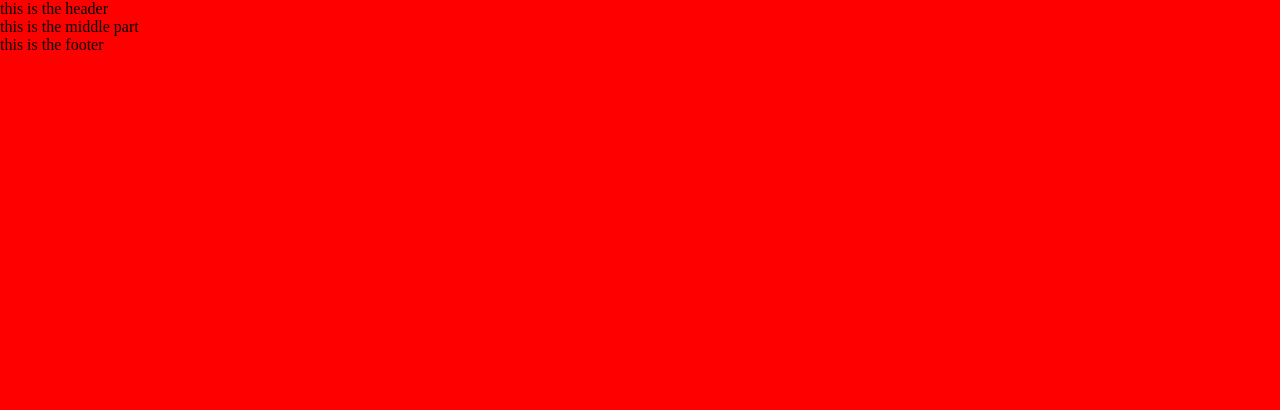
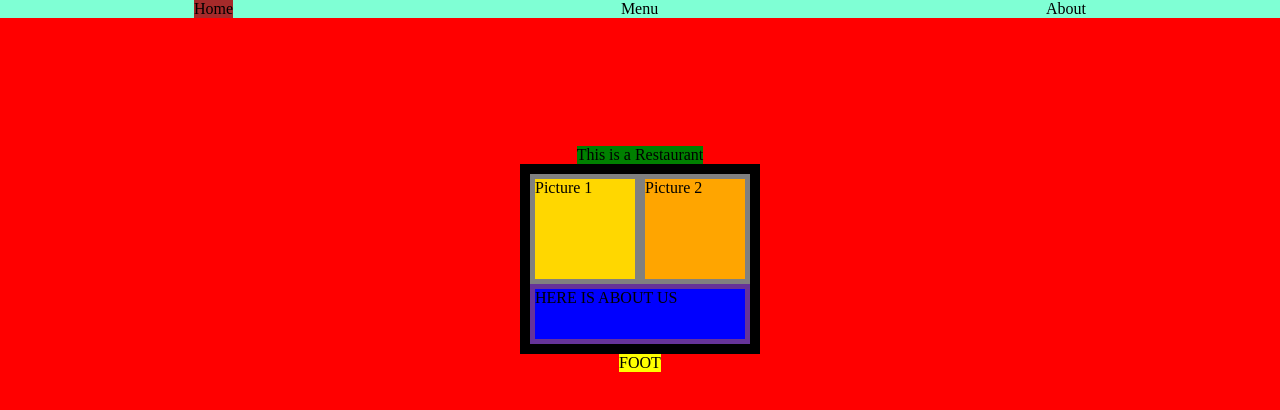
Before and after one commit to theXsingularity/restaurant_page, a website built with webpack: page dist/index.html in a window 1280 px wide. Built offline with nearby package versions, Linux system fonts and the light colour scheme.

Commit message:
outline of menu bar, menu screen, and about page.  Very ... very basic still.  No button functionality ... just layout

```diff
--- /dev/null
+++ b/src/about.js
@@ -0,0 +1,52 @@
+const about = () => {
+    console.log('connected to about.js');
+
+    const aboutContainer = document.createElement('div')
+    aboutContainer.classList.add('aboutContainer')
+
+    const title = document.createElement('div');
+    title.classList.add('title');
+    title.innerHTML = 'This is a Restaurant';
+
+    const mid = document.createElement('div');
+    mid.classList.add('mid');
+
+    const midTopContainer = document.createElement('div');
+    midTopContainer.classList.add('midTopContainer');
+
+    const midTopLeft = document.createElement('div');
+    midTopLeft.classList.add('midTopLeft');
+    midTopLeft.innerHTML = 'Picture 1';
+
+    const midTopRight = document.createElement('div');
+    midTopRight.classList.add('midTopRight');
+    midTopRight.innerHTML = 'Picture 2';
+
+    const midBottomContainer = document.createElement('div');
+    midBottomContainer.classList.add('midBottomContainer');
+
+
+    const bottomContent = document.createElement('div');
+    bottomContent.classList.add('bottomContent');
+    bottomContent.innerHTML = 'HERE IS ABOUT US';
+
+    const footer = document.createElement('div');
+    footer.classList.add('footer');
+    footer.innerHTML = 'FOOT';
+
+
+
+    aboutContainer.appendChild(title)
+    aboutContainer.appendChild(mid)
+    mid.appendChild(midTopContainer)
+    midTopContainer.appendChild(midTopLeft)
+    midTopContainer.appendChild(midTopRight)
+    mid.appendChild(midBottomContainer)
+    midBottomContainer.appendChild(bottomContent)
+    aboutContainer.appendChild(footer)
+
+
+    return aboutContainer
+}
+
+export { about }
--- a/src/home.js
+++ b/src/home.js
@@ -1,30 +1,27 @@
 const home = () => {
     console.log('connected to home.js');
 
-    const container = document.createElement('div')
-    container.classList.add('container')
+    const headerContainer = document.createElement('div');
+    headerContainer.classList.add('headerContainer')
 
-    const header = document.createElement('div')
-    header.classList.add('header')
-    header.innerHTML = "this is the header"
+    const headerBox1 = document.createElement('div');
+    headerBox1.classList.add('headerBox1')
+    headerBox1.innerHTML = 'Home';
 
-    const middle = document.createElement('div')
-    middle.classList.add('middle')
-    middle.innerHTML = "this is the middle part"
+    const headerBox2 = document.createElement('div');
+    headerBox2.classList.add('headerBox2')
+    headerBox2.innerHTML = 'Menu';
 
-    const footer = document.createElement('div')
-    footer.classList.add('footer')
-    footer.innerHTML = "this is the footer"
-
-    container.appendChild(header)
-    container.appendChild(middle)
-    container.appendChild(footer)
-
-    console.log(container)
+    const headerBox3 = document.createElement('div');
+    headerBox3.classList.add('headerBox3')
+    headerBox3.innerHTML = 'About';
 
 
+    headerContainer.appendChild(headerBox1)
+    headerContainer.appendChild(headerBox2)
+    headerContainer.appendChild(headerBox3)
 
-    return container
+    return headerContainer
 }
 
 export { home }
--- a/src/index.js
+++ b/src/index.js
@@ -1,16 +1,9 @@
 import { home } from './home';
+import { about } from './about';
+import { menu } from './menu';
+
+
 import './style.css';
 
-const content = document.getElementById('content');
-
-console.log("logging from index.js")
-
-
-
-
-//content.appendChild(home())
-
-/*  why does't the above work
-but this does */
-
-document.body.appendChild(home())
+content.appendChild(home());
+content.appendChild(about());
--- /dev/null
+++ b/src/menu.js
@@ -0,0 +1,33 @@
+const menu = () => {
+    console.log('connected to menu.js');
+
+    const menuContainer = document.createElement('div')
+    menuContainer.classList.add('container')
+
+    const breakfast = document.createElement('div');
+    breakfast.classList.add('breakfast');
+    breakfast.classList.add('menu');
+    breakfast.innerHTML = 'breakfast';
+
+    const lunch = document.createElement('div');
+    lunch.classList.add('lunch');
+    lunch.classList.add('menu');
+    lunch.innerHTML = 'lunch';
+
+    const dinner = document.createElement('div');
+    dinner.classList.add('dinner');
+    dinner.classList.add('menu');
+    dinner.innerHTML = 'dinner';
+
+
+
+
+    menuContainer.appendChild(breakfast)
+    menuContainer.appendChild(lunch)
+    menuContainer.appendChild(dinner)
+
+
+    return menuContainer
+}
+
+export { menu }
--- a/src/style.css
+++ b/src/style.css
@@ -4,9 +4,81 @@ html, body {
   height: 100%;
   display: flex;
   flex-direction: column;
+
 }
 
-.container {
+#content {
     background-color: red;
-    flex-grow: 1;
+    display: flex;
+    flex-direction: column;
+    height: 100%;
+
 }
+
+.headerContainer {
+  display: flex;
+  justify-content: space-around;
+  background-color: aquamarine;
+}
+
+.headerBox1 {
+  background-color: brown;
+}
+
+.aboutContainer {
+  display: flex;
+  flex-direction: column;
+  align-items: center;
+  height: 100%;
+  padding: 10%;
+}
+
+.title{
+  background-color: green;
+}
+
+.mid{
+  display: flex;
+  flex-direction: column;
+  background-color: tan;
+  border: solid 10px black;
+}
+
+.midTopContainer{
+  display: flex;
+}
+
+.midTopLeft {
+  height: 100px;
+  width: 100px;
+  background-color: gold;
+  border: solid 5px grey;
+}
+
+.midTopRight {
+  height: 100px;
+  width: 100px;
+  background-color: orange;
+  border: solid 5px grey;
+}
+
+
+.midBottomContainer {
+
+  height: 50px;
+  background: blue;
+  border: solid 5px rebeccapurple;
+
+}
+
+.menu {
+  flex-grow: 1;
+  width: 400px;
+  background-color: teal;
+  border: solid 5px grey;
+}
+
+
+.footer{
+  background-color: yellow;
+}
```
Also changed, not shown: dist/index.html, dist/main.js.
